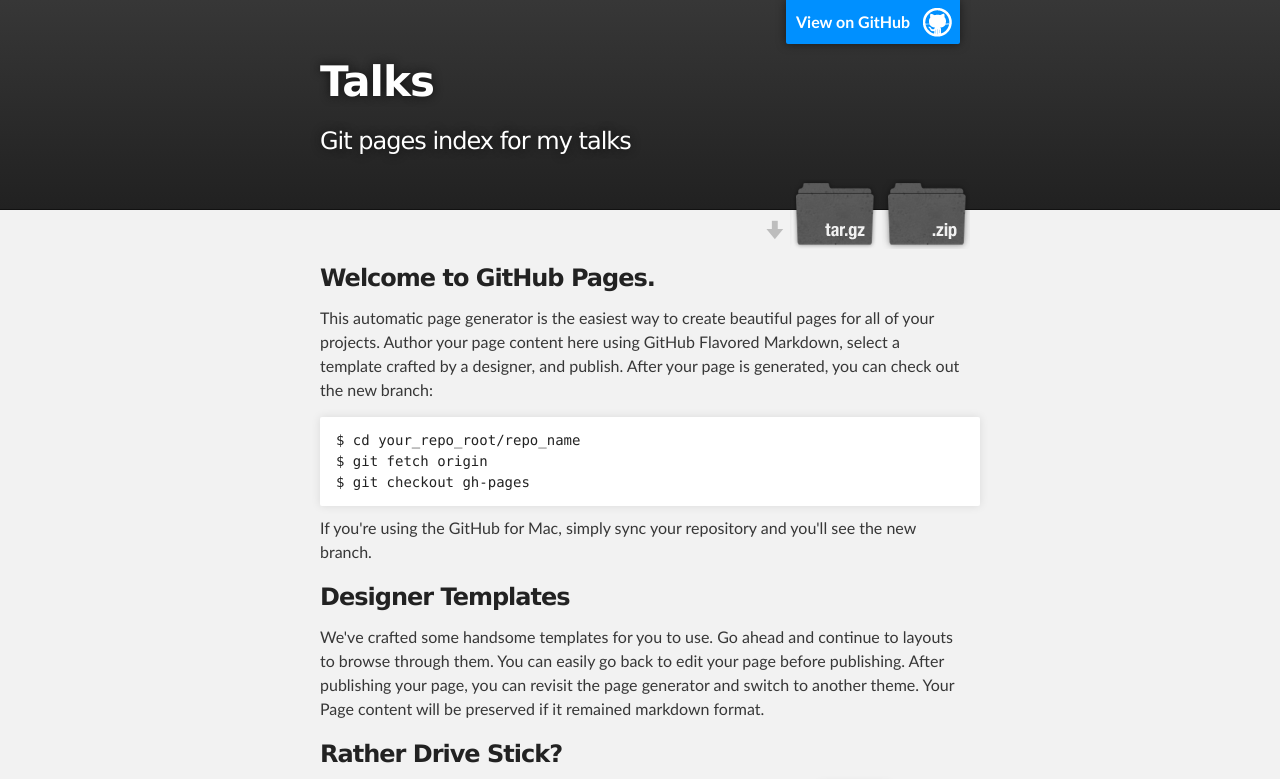
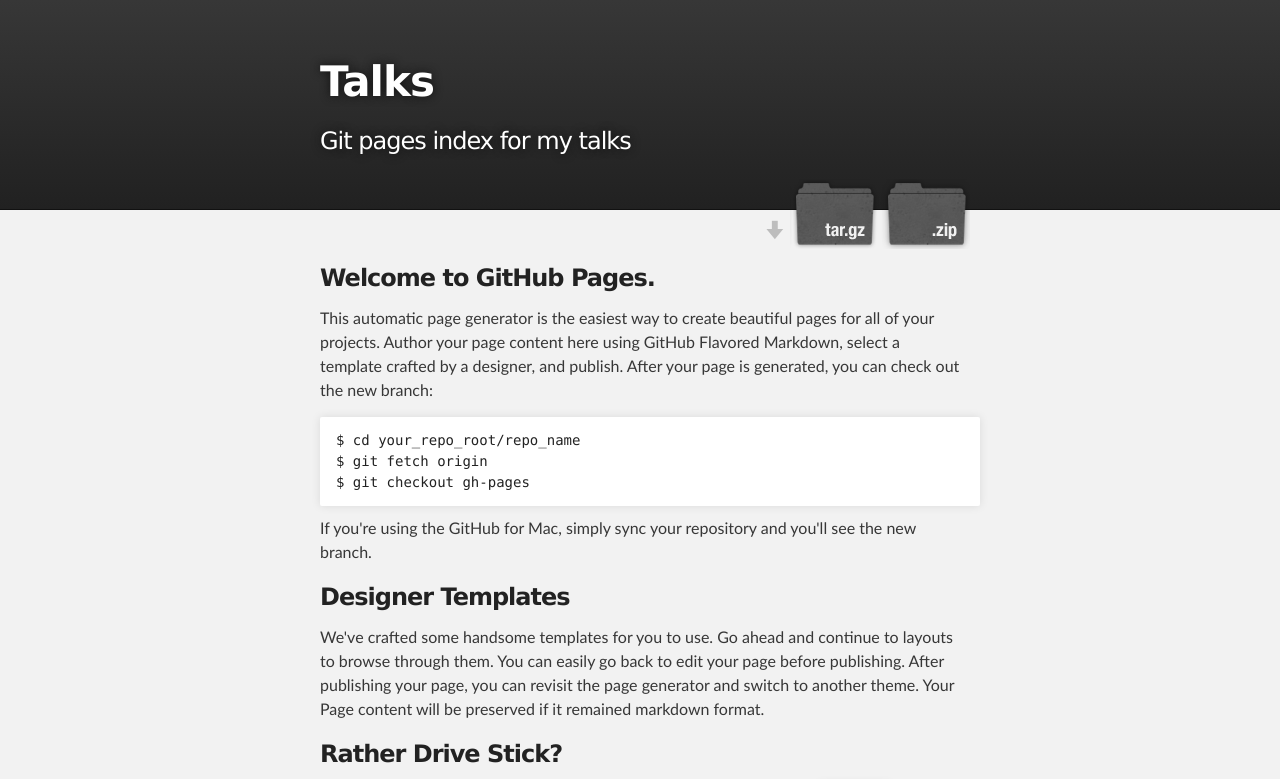
Before and after one commit to basis42/talks, a plain HTML site: page index.html in a window 1280 px wide. Shown: the top 779 px of the page. Drawn offline with Linux system fonts and the light colour scheme.

Commit message:
Inital testdrive

```diff
--- a/index.html
+++ b/index.html
@@ -16,7 +16,6 @@
     <!-- HEADER -->
     <div id="header_wrap" class="outer">
         <header class="inner">
-          <a id="forkme_banner" href="https://github.com/basis42/talks">View on GitHub</a>
 
           <h1 id="project_title">Talks</h1>
           <h2 id="project_tagline">Git pages index for my talks</h2>
```
Also changed, not shown: 1 other file.
